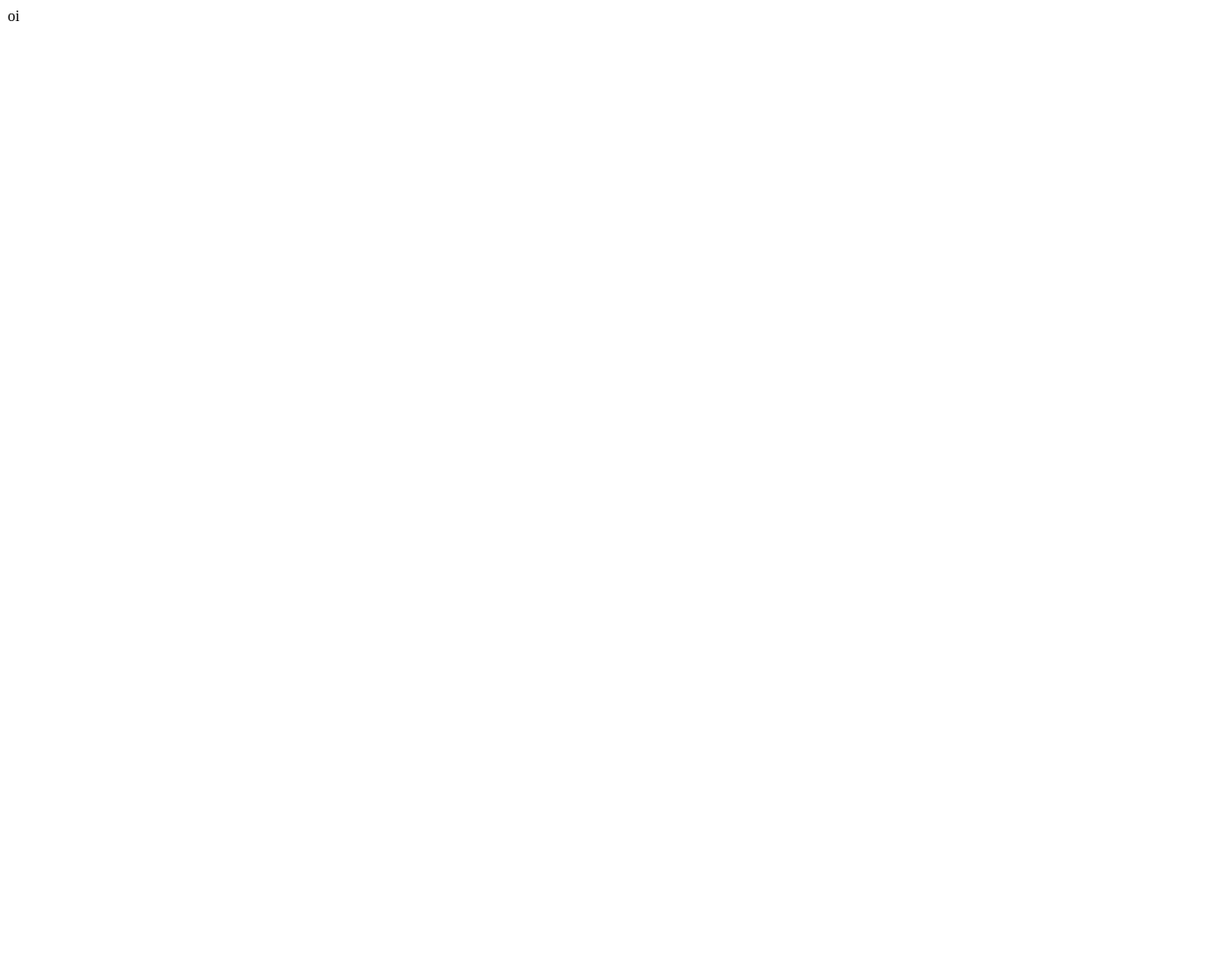
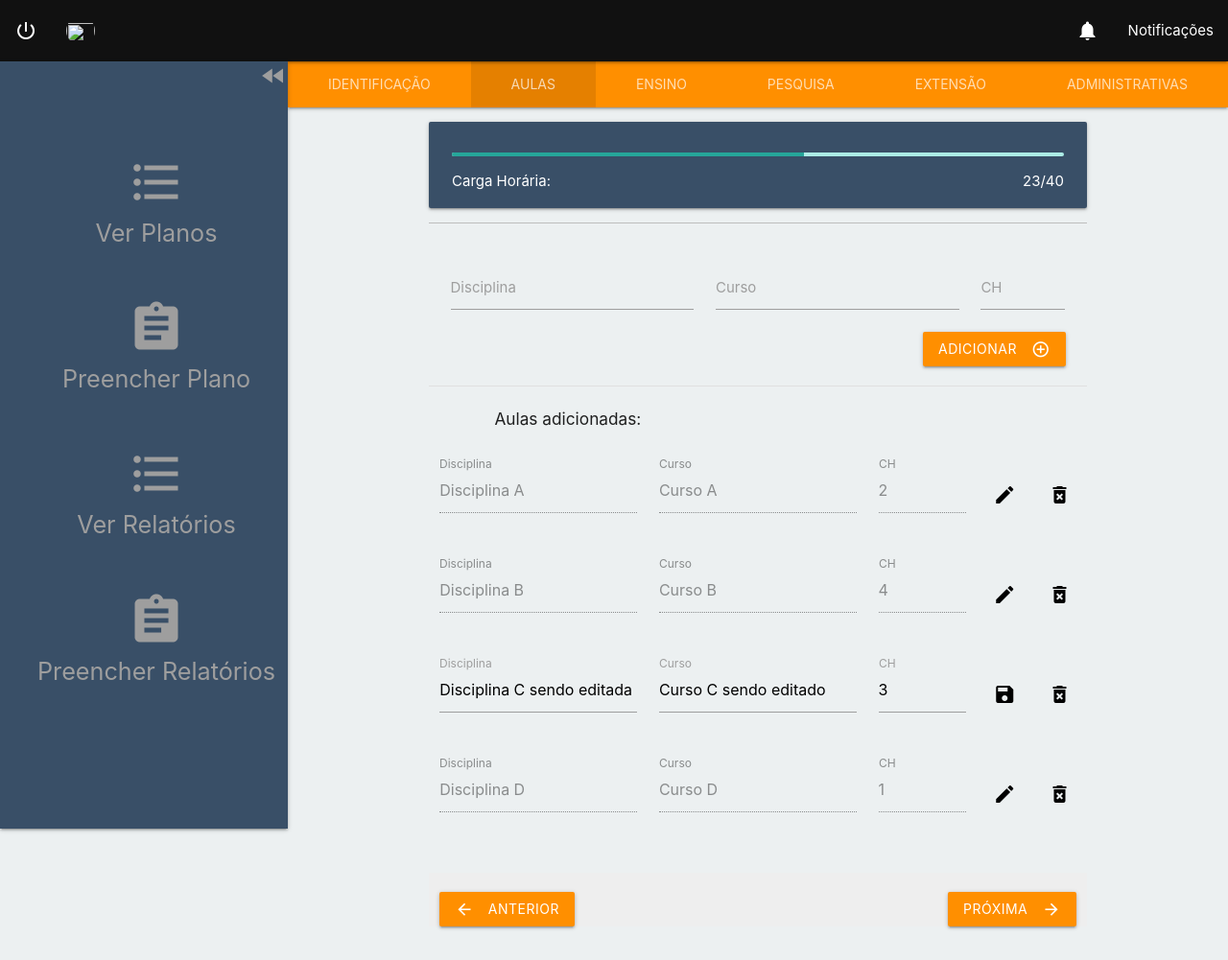
Before and after one commit to luismsobotyk/pt, a Laravel app: page /preencherPlano/2 in a window 1280 px wide. Before the commit the page is almost empty. Shown: the whole page at 96% size. Before the commit the page ends 22 px from the top, so only its background shows below. Run offline with Laravel 8, Linux system fonts and the light colour scheme; data that the repository does not hold is empty.

Commit message:
Layout da aba de aulas do preenchimento de plano

```diff
--- a/app/Http/Controllers/MainController.php
+++ b/app/Http/Controllers/MainController.php
@@ -16,7 +16,7 @@
         }else if($numAba == 1){
             return view('abasPreenchimentoPlano.identificacao');
         }else if($numAba == 2){
-            return "oi";
+            return view('abasPreenchimentoPlano.aulas');
         }else{
             return 'it works';
         }
--- /dev/null
+++ b/resources/views/abasPreenchimentoPlano/aulas.blade.php
@@ -0,0 +1,198 @@
+@extends('layouts.preenchimentoPlano')
+
+@section('abaPreenchimento')
+
+    <div class="row" style="margin-top: 2%;">
+        <form class="col s12" id="formAulas" method="post">
+            @csrf
+
+            <div class="input-field col xl5 l5 m5 s12">
+                <input type="text" id="discipline" name="discipline">
+                <label for="discipline">Disciplina</label>
+            </div>
+
+            <div class="input-field col xl5 l5 m5 s12">
+                <input type="text" id="course" name="course">
+                <label for="course">Curso</label>
+            </div>
+
+            <div class="input-field col xl2 l2 m2 s12">
+                <input type="number" id="workload" name="workload" min="0" max="40">
+                <label for="workload">CH</label>
+            </div>
+
+            <div class="col s6 offset-s6 right-align ">
+                <button class="btn waves-effect waves-light amber darken-3" type="submit" name="action">Adicionar
+                    <i class="material-icons right">add_circle_outline</i>
+                </button>
+            </div>
+        </form>
+    </div>
+
+    <div class="divider"></div>
+
+    <div class="row" style="margin-top: 2%;">
+        <div class="row">
+            <div class="col s10 left-align offset-s1">
+                <h6>Aulas adicionadas:</h6>
+            </div>
+        </div>
+
+        <!-- LINHAS ADICIONADAS -->
+
+        <div class="row">
+            <div class="input-field col xl4 l4 m4 s12">
+                <input type="text" id="discipline" name="discipline" value="Disciplina A" disabled>
+                <label for="discipline">Disciplina</label>
+            </div>
+            <div class="input-field col xl4 l4 m4 s12">
+                <input type="text" id="course" name="course" value="Curso A" disabled>
+                <label for="course">Curso</label>
+            </div>
+            <div class="input-field col xl2 l2 m2 s8">
+                <input type="number" id="workload" name="workload" min="0" max="40" value="2" disabled>
+                <label for="workload">CH</label>
+            </div>
+            <div class="input-field col xl1 l1 m1 s2">
+                <a href="#!" class="black-text">
+                    <i class="material-icons" style="margin-top: 1rem;">edit</i>
+                </a>
+            </div>
+            <div class="input-field col xl1 l1 m1 s2">
+                <a href="#!" class="black-text">
+                    <i class="material-icons" style="margin-top: 1rem;">delete_forever</i>
+                </a>
+            </div>
+        </div>
+
+        <div class="row">
+            <div class="input-field col xl4 l4 m4 s12">
+                <input type="text" id="discipline" name="discipline" value="Disciplina B" disabled>
+                <label for="discipline">Disciplina</label>
+            </div>
+            <div class="input-field col xl4 l4 m4 s12">
+                <input type="text" id="course" name="course" value="Curso B" disabled>
+                <label for="course">Curso</label>
+            </div>
+            <div class="input-field col xl2 l2 m2 s8">
+                <input type="number" id="workload" name="workload" min="0" max="40" value="4" disabled>
+                <label for="workload">CH</label>
+            </div>
+            <div class="input-field col xl1 l1 m1 s2">
+                <a href="#!" class="black-text">
+                    <i class="material-icons" style="margin-top: 1rem;">edit</i>
+                </a>
+            </div>
+            <div class="input-field col xl1 l1 m1 s2">
+                <a href="#!" class="black-text">
+                    <i class="material-icons" style="margin-top: 1rem;">delete_forever</i>
+                </a>
+            </div>
+        </div>
+
+        <div class="row">
+            <div class="input-field col xl4 l4 m4 s12">
+                <input type="text" id="discipline" name="discipline" value="Disciplina C sendo editada">
+                <label for="discipline">Disciplina</label>
+            </div>
+            <div class="input-field col xl4 l4 m4 s12">
+                <input type="text" id="course" name="course" value="Curso C sendo editado">
+                <label for="course">Curso</label>
+            </div>
+            <div class="input-field col xl2 l2 m2 s8">
+                <input type="number" id="workload" name="workload" min="0" max="40" value="3">
+                <label for="workload">CH</label>
+            </div>
+            <div class="input-field col xl1 l1 m1 s2">
+                <a href="#!" class="black-text">
+                    <i class="material-icons" style="margin-top: 1rem;">save</i>
+                </a>
+            </div>
+            <div class="input-field col xl1 l1 m1 s2">
+                <a href="#!" class="black-text">
+                    <i class="material-icons" style="margin-top: 1rem;">delete_forever</i>
+                </a>
+            </div>
+        </div>
+
+
+        <div class="row">
+            <div class="input-field col xl4 l4 m4 s12">
+                <input type="text" id="discipline" name="discipline" value="Disciplina D" disabled>
+                <label for="discipline">Disciplina</label>
+            </div>
+            <div class="input-field col xl4 l4 m4 s12">
+                <input type="text" id="course" name="course" value="Curso D" disabled>
+                <label for="course">Curso</label>
+            </div>
+            <div class="input-field col xl2 l2 m2 s8">
+                <input type="number" id="workload" name="workload" min="0" max="40" value="1" disabled>
+                <label for="workload">CH</label>
+            </div>
+            <div class="input-field col xl1 l1 m1 s2">
+                <a href="#!" class="black-text">
+                    <i class="material-icons" style="margin-top: 1rem;">edit</i>
+                </a>
+            </div>
+            <div class="input-field col xl1 l1 m1 s2">
+                <a href="#!" class="black-text">
+                    <i class="material-icons" style="margin-top: 1rem;">delete_forever</i>
+                </a>
+            </div>
+        </div>
+
+
+    </div>
+
+
+
+    <footer class="page-footer grey lighten-3 grey-text">
+        <div class="row">
+            <div class="col s6 left-align">
+                <button class="btn waves-effect waves-light amber darken-3" type="submit" name="action"
+                        form="formAulas" formaction="{{ route('preencherPlano', 1) }}">Anterior
+                    <i class="material-icons left">arrow_back</i>
+                </button>
+            </div>
+            <div class="col s6 right-align">
+                <button class="btn waves-effect waves-light amber darken-3" type="submit" name="action"
+                        form="formAulas" formaction="{{ route('preencherPlano', 3) }}">Próxima
+                    <i class="material-icons right">arrow_forward</i>
+                </button>
+            </div>
+        </div>
+    </footer>
+
+
+
+    <script>
+        // Alterando aba ativa no layout de preenchimento e setando funções onClick com os links corretos de cada aba.
+        $("#opAulas").addClass("active");
+
+
+        $("#opIdentificacao a").on("click", function () {
+            $("#formAulas").attr('action', '{{ route('preencherPlano', 1) }}').submit();
+        });
+
+        $("#opAulas a").on("click", function () {
+            $("#formAulas").attr('action', '{{ route('preencherPlano', 2) }}').submit();
+        });
+
+        $("#opEnsino a").on("click", function () {
+            $("#formAulas").attr('action', '{{ route('preencherPlano', 3) }}').submit();
+        });
+
+        $("#opPesquisa a").on("click", function () {
+            $("#formAulas").attr('action', '{{ route('preencherPlano', 4) }}').submit();
+        });
+
+        $("#opExtensao a").on("click", function () {
+            $("#formAulas").attr('action', '{{ route('preencherPlano', 5) }}').submit();
+        });
+
+        $("#opAdministrativas a").on("click", function () {
+            $("#formAulas").attr('action', '{{ route('preencherPlano', 6) }}').submit();
+        });
+    </script>
+
+@endsection
--- a/resources/views/abasPreenchimentoPlano/identificacao.blade.php
+++ b/resources/views/abasPreenchimentoPlano/identificacao.blade.php
@@ -64,8 +64,8 @@
     <footer class="page-footer grey lighten-3 grey-text right-align">
         <div class="col s6">
             <button class="btn waves-effect waves-light amber darken-3" type="submit" name="action"
-                    form="formIdentificacao" formaction="/preencherPlano/2">Próxima
-                <i class="material-icons right">send</i>
+                    form="formIdentificacao" formaction="{{ route('preencherPlano', 2) }}">Próxima
+                <i class="material-icons right">arrow_forward</i>
             </button>
         </div>
     </footer>
```
